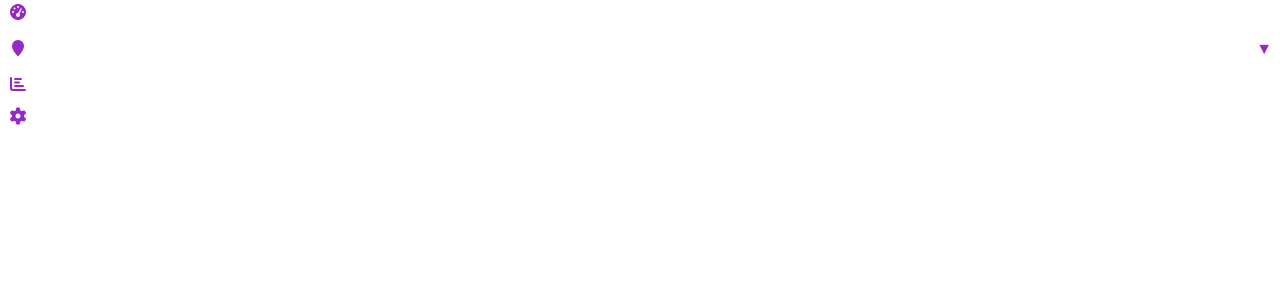
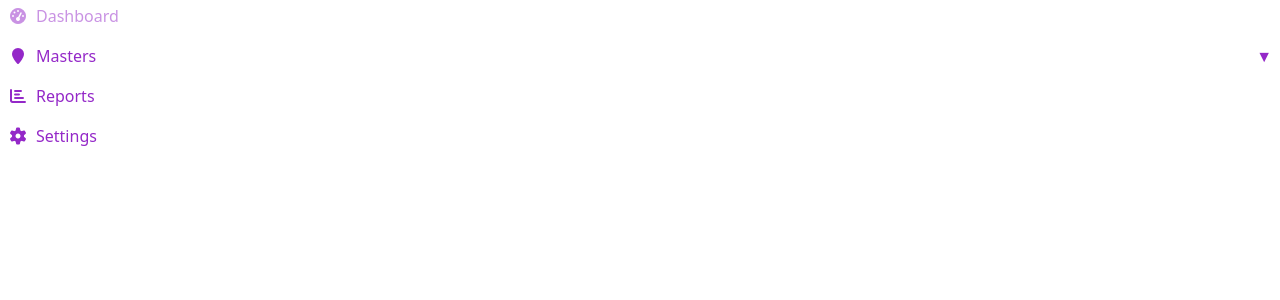
Before and after one commit to LogiksReactPlugins/navigator, a React (Vite) app: page / in a window 1280 px wide. Shown: the top 300 px of the page. Built offline with nearby package versions, Linux system fonts and the light colour scheme.

Commit message:
refs :#5799 disable option added

```diff
--- a/data/example.ts
+++ b/data/example.ts
@@ -10,10 +10,10 @@ export const NavigationJson = {
       "link": "/dashboard",
       "iconpath": "fa fa-tachometer-alt",
       "target": "",
-      "device":  ["pc","mob"],
+      // "device":  ["pc","mob"],
       "weight": 1,
       "onmenu": true,
-      "blocked": false
+      "blocked": true
     },
     {
       "type": "link",
--- a/src/main.tsx
+++ b/src/main.tsx
@@ -10,7 +10,7 @@ import './App.css'
 createRoot(document.getElementById('root')!).render(
   <StrictMode>
     <BrowserRouter>
-      <Navigator navJson={NavigationJson} hideLabel={true} />
+      <Navigator navJson={NavigationJson} />
     </BrowserRouter>
   </StrictMode>,
 )
--- a/src/navigator/index.tsx
+++ b/src/navigator/index.tsx
@@ -6,6 +6,12 @@ function getDeviceType() {
   if (window.innerWidth <= 1024) return "tab";
   return "pc";
 }
+
+const DisabledWrapper = ({ children }: { children: React.ReactNode }) => (
+  <div className="flex items-center gap-2 px-2 py-1 opacity-50 cursor-not-allowed">
+    {children}
+  </div>
+);
 
 const Dropdown = ({ parentItem, items, isHorizontal, hideLabel }: any) => {
   const [open, setOpen] = useState(false);
@@ -23,19 +29,30 @@ const Dropdown = ({ parentItem, items, isHorizontal, hideLabel }: any) => {
         onClick={() => setOpen(!open)}
       >
         {parentItem?.iconpath && <i className={parentItem?.iconpath}></i>}
-        {
-          !hideLabel &&
-          <span>{parentItem?.label || parentItem?.title}</span>
-        }
+        {!hideLabel && <span>{parentItem?.label || parentItem?.title}</span>}
         <span className="ml-auto">{open ? "▲" : "▼"}</span>
       </div>
+
       <div
         className={`absolute z-10 bg-white shadow-md min-w-max ${open ? "block" : "hidden"
           } ${isHorizontal ? "left-0 top-full" : "left-full top-0"} nav-dropdown`}
       >
         <div className="flex flex-col">
-          {items.map((item: any, index: number) =>
-            item?.target === "_blank" ? (
+          {items.map((item: any, index: number) => {
+            const content = (
+              <>
+                {item?.iconpath && <i className={item?.iconpath}></i>}
+                {!hideLabel && <span>{item?.label || item?.title}</span>}
+              </>
+            );
+
+            if (item?.blocked) {
+              return (
+                <DisabledWrapper key={index}>{content}</DisabledWrapper>
+              );
+            }
+
+            return item?.target === "_blank" ? (
               <a
                 key={index}
                 href={item?.link}
@@ -43,30 +60,21 @@ const Dropdown = ({ parentItem, items, isHorizontal, hideLabel }: any) => {
                 rel="noopener noreferrer"
                 className="flex items-center gap-2 px-2 py-1 hover:bg-gray-100 nav-link"
               >
-                {item?.iconpath && <i className={item?.iconpath}></i>}
-                {
-                  !hideLabel &&
-                  <span>{item?.label || item?.title}</span>
-                }
-
+                {content}
               </a>
             ) : (
               <NavLink
                 key={index}
                 to={item?.link}
                 className={({ isActive }) =>
-                  `flex items-center gap-2 px-2 py-1 hover:bg-gray-100 ${isActive ? "bg-action text-white  link-active" : ""
+                  `flex items-center gap-2 px-2 py-1 hover:bg-gray-100 ${isActive ? "bg-action text-white link-active" : ""
                   }`
                 }
               >
-                {item?.iconpath && <i className={item?.iconpath}></i>}
-                {
-                  !hideLabel &&
-                  <span>{item?.label || item?.title}</span>
-                }
+                {content}
               </NavLink>
-            )
-          )}
+            );
+          })}
         </div>
       </div>
     </div>
@@ -86,7 +94,7 @@ function Navigator({ navJson: config, hideLabel = false }: any) {
   }, []);
 
   const visibleItems = (config?.items || []).filter((item: any) => {
-    if (!item?.onmenu) return false;
+    if (item.onmenu === false) return false;
     if (!item?.device || item?.device === "*") return true;
     if (Array.isArray(item?.device)) return item?.device.includes(currentDevice);
     return item?.device === currentDevice;
@@ -112,6 +120,13 @@ function Navigator({ navJson: config, hideLabel = false }: any) {
         .sort((a: any, b: any) => (a.weight || 0) - (b.weight || 0))
         .map((item: any, index: number) => {
           const childItems = groupMap[item?.label || item?.title];
+          const content = (
+            <>
+              {item?.iconpath && <i className={item?.iconpath}></i>}
+              {!hideLabel && <span>{item?.label || item?.title}</span>}
+            </>
+          );
+
           if (childItems && childItems.length > 0) {
             return (
               <Dropdown
@@ -126,6 +141,10 @@ function Navigator({ navJson: config, hideLabel = false }: any) {
             );
           }
 
+          if (item?.blocked) {
+            return <DisabledWrapper key={index}>{content}</DisabledWrapper>;
+          }
+
           const isActiveLink = item?.link && location.pathname === item?.link;
 
           return item?.target === "_blank" ? (
@@ -134,14 +153,10 @@ function Navigator({ navJson: config, hideLabel = false }: any) {
               href={item?.link}
               target="_blank"
               rel="noopener noreferrer"
-              className={`flex items-center gap-2 px-2 py-1 hover:bg-gray-200 ${isActiveLink ? "bg-action text-white  link-active" : ""
+              className={`flex items-center gap-2 px-2 py-1 hover:bg-gray-200 ${isActiveLink ? "bg-action text-white link-active" : ""
                 } nav-link`}
             >
-              {item?.iconpath && <i className={item?.iconpath}></i>}
-              {
-                !hideLabel &&
-                <span>{item?.label || item?.title}</span>
-              }
+              {content}
             </a>
           ) : (
             <NavLink
@@ -152,11 +167,7 @@ function Navigator({ navJson: config, hideLabel = false }: any) {
                 } nav-link`
               }
             >
-              {item?.iconpath && <i className={item?.iconpath}></i>}
-              {
-                !hideLabel &&
-                <span>{item?.label || item?.title}</span>
-              }
+              {content}
             </NavLink>
           );
         })}
```
Also changed, not shown: 2 other files (tests, documents, lock files or other folders).
